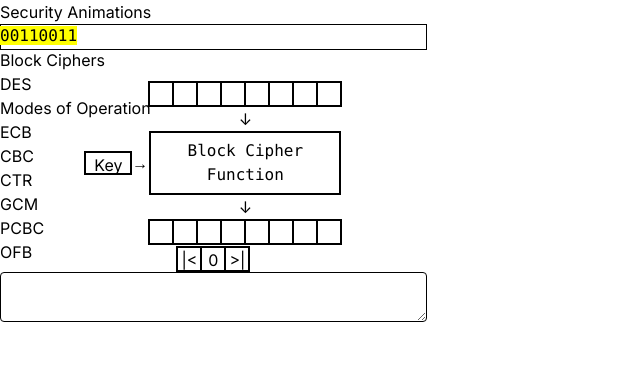
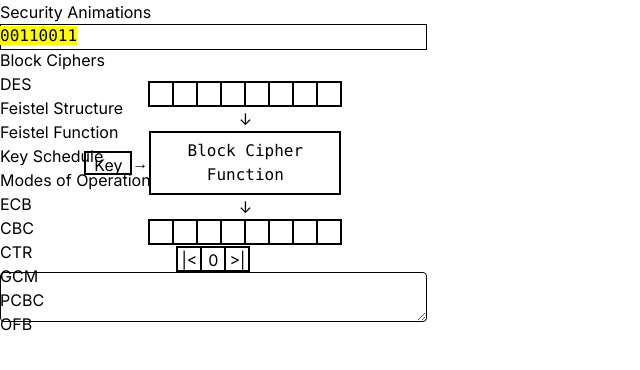
Before and after one commit to jmxor/cm3203-website, a Next.js app: page /symmetric-cryptography/block-ciphers/modes/ecb in a window 1280 px wide. Shown: the top 370 px of the page, without its empty margins (0-640 px from the left). Built offline with nearby package versions, Linux system fonts and the light colour scheme.

Commit message:
Add basic error page and move to new route layout

```diff
--- a/src/Components/Navbar.tsx
+++ b/src/Components/Navbar.tsx
@@ -28,14 +28,18 @@ export default function Navbar(props: NavbarProps) {
       <ul>
         <NavItem name="Symmetric Cryptography" href="">
           <NavItem name="Block Ciphers" href="">
-            <NavItem name="DES" href="/symmetric-cryptography/block-ciphers/des" />
+            <NavItem name="DES" href="/symmetric-cryptography/block-ciphers/des/structure" >
+              <NavItem name="Feistel Structure" href="/symmetric-cryptography/block-ciphers/des/structure" />
+              <NavItem name="Feistel Function" href="/symmetric-cryptography/block-ciphers/des/function" />
+              <NavItem name="Key Schedule" href="/symmetric-cryptography/block-ciphers/des/key-schedule" />
+            </NavItem>
             <NavItem name="Modes of Operation" href="">
               <NavItem name="ECB" href="/symmetric-cryptography/block-ciphers/modes/ecb"/>
-              <NavItem name="CBC" href=""/>
-              <NavItem name="CTR" href=""/>
-              <NavItem name="GCM" href=""/>
-              <NavItem name="PCBC" href=""/>
-              <NavItem name="OFB" href=""/>
+              <NavItem name="CBC" href="/symmetric-cryptography/block-ciphers/modes/cbc"/>
+              <NavItem name="CTR" href="/symmetric-cryptography/block-ciphers/modes/ctr"/>
+              <NavItem name="GCM" href="/symmetric-cryptography/block-ciphers/modes/gcm"/>
+              <NavItem name="PCBC" href="/symmetric-cryptography/block-ciphers/modes/pcbc"/>
+              <NavItem name="OFB" href="/symmetric-cryptography/block-ciphers/modes/ofb"/>
             </NavItem>
           </NavItem>
         </NavItem>
--- /dev/null
+++ b/src/app/not-found.tsx
@@ -0,0 +1,5 @@
+export default function NotFound() {
+  return (
+    <h1>Not Found</h1>
+  )
+}
```
Also changed, not shown: src/app/symmetric-cryptography/block-ciphers/des/structure/page.tsx (renamed from src/app/symmetric-cryptography/block-ciphers/des/page.tsx).
